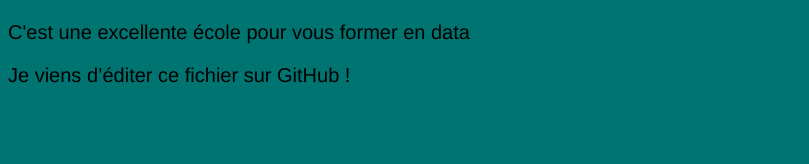
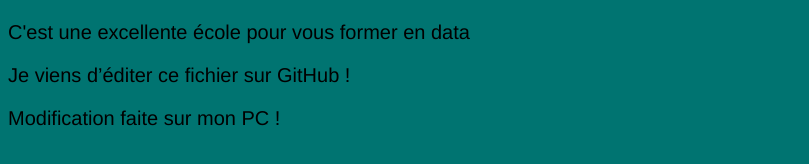
Before and after one commit to DavidCh35/DavidCh35.github.io, a plain HTML site: page index.html in a window 1280 px wide. Shown: the part 210-374 px from the top of the page, without its empty margins (0-809 px from the left). Drawn offline with Linux system fonts and the light colour scheme.

Commit message:
Ajout d'une ligne depuis mon ordinateur

```diff
--- a/index.html
+++ b/index.html
@@ -14,5 +14,6 @@
 <img src= "images.png">
 <p> C'est une excellente école pour vous former en data </p>
   <p> Je viens d’éditer ce fichier sur GitHub ! </p>
+  <p>Modification faite sur mon PC !</p>
 </body>
 </html>
```
Also changed, not shown: 1 other file.
